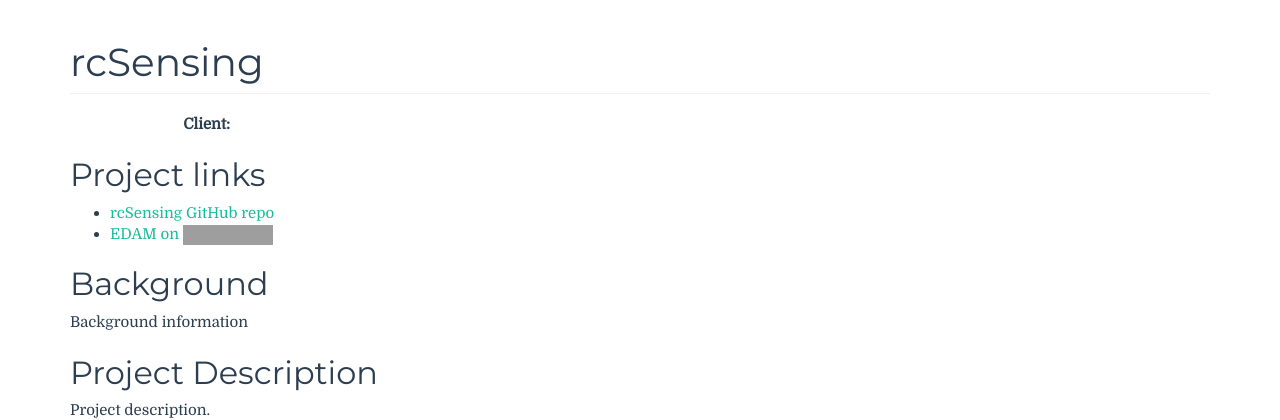
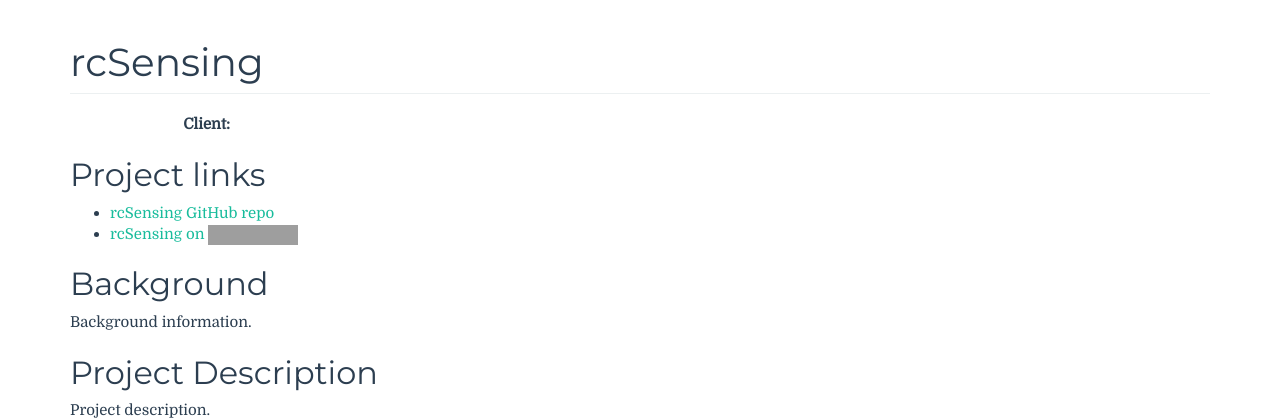
Before and after one commit to BIDS-collaborative/hackingmeasurement.github.io, a Jekyll site: the page built from projects/rc-sensing.md, in a window 1280 px wide and 1388 px high. Shown: the part 382-802 px from the top of the window. Built offline with Jekyll 4.4.1, drawn with Linux system fonts in a browser that asks for light colours; grey boxes are pictures that could not be loaded.

Commit message:
Fixing typos

```diff
--- a/projects/rc-sensing.md
+++ b/projects/rc-sensing.md
@@ -9,13 +9,13 @@ layout: project
 ## Project links
 
  - [rcSensing GitHub repo](https://github.com/BIDS-collaborative/rcSensing)
- - [EDAM on
+ - [rcSensing on
    ![Gitter](https://badges.gitter.im/Join%20Chat.svg)
    ](https://gitter.im/BIDS-collaborative/rcSensing)
 
 ## Background
 
-Background information
+Background information.
 
 ## Project Description
 
```
